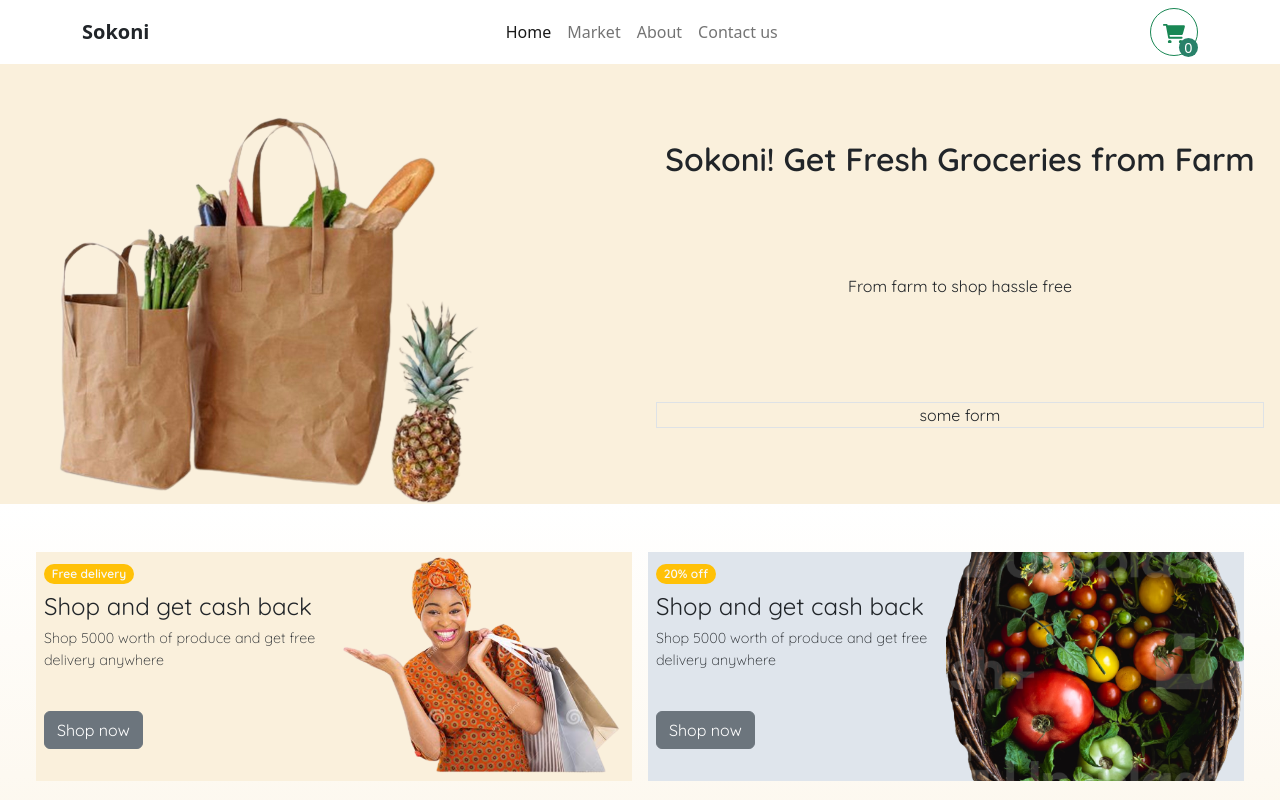
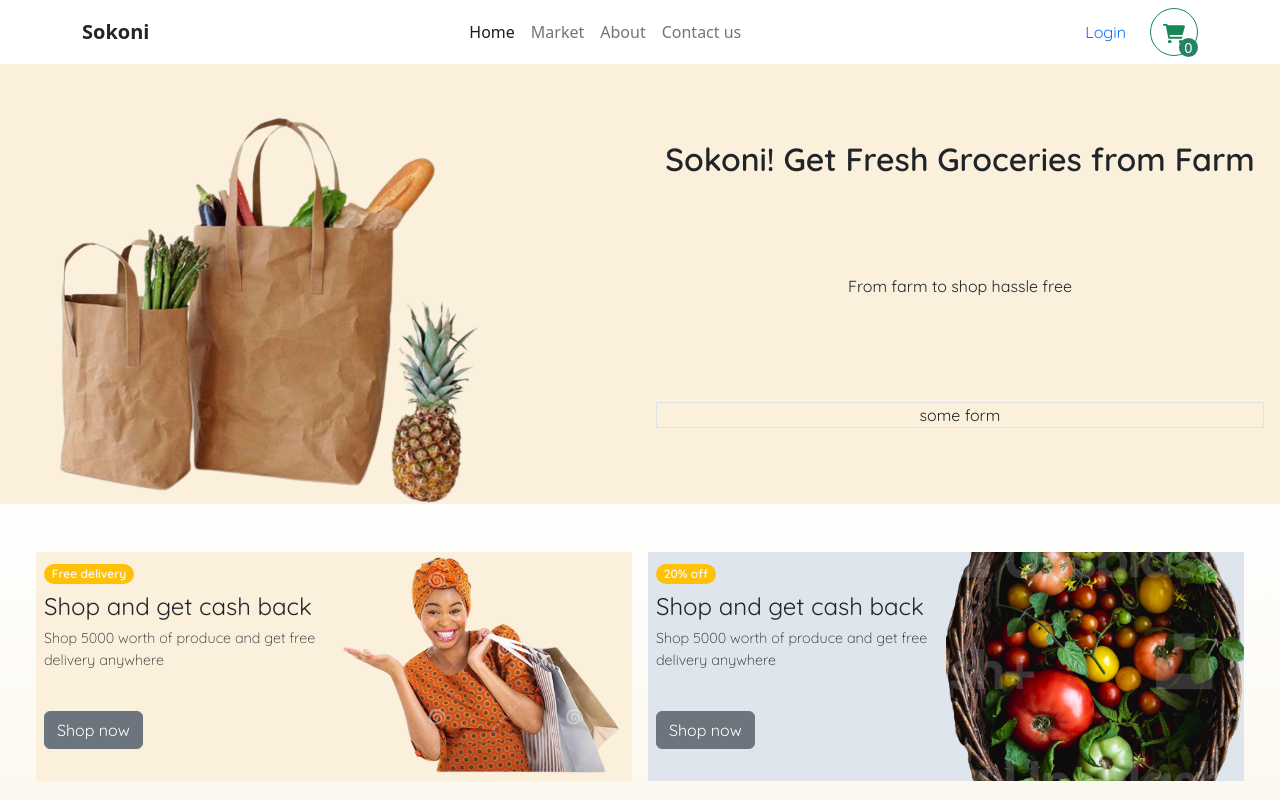
Before and after one commit to blakbox23/Sokoni, a React (Vite) app: page / in a window 1280 px wide. Shown: the top 800 px of the page. Built offline with nearby package versions, Linux system fonts and the light colour scheme; the HTML template or start-up script is replaced by a standard one.

Commit message:
Add the login button on mobile and expanded  navbars

```diff
--- a/src/components/MobileNav.tsx
+++ b/src/components/MobileNav.tsx
@@ -7,24 +7,26 @@ import NavDropdown from "react-bootstrap/NavDropdown";
 import Offcanvas from "react-bootstrap/Offcanvas";
 import { NavLink } from "react-router-dom";
 import { useShoppingCart } from "../context/ShoppingCartContext";
-import '../App.css'
+import "../App.css";
 
 function MobileNav() {
-    const {openCart, cartQuantity } = useShoppingCart()
+  const { openCart, cartQuantity } = useShoppingCart();
 
   return (
     <>
       {["sm"].map((expand) => (
-        <Navbar key={expand} bg="light" expand={expand} className="bg-white" >
+        <Navbar key={expand} bg="light" expand={expand} className="bg-white">
           <Container className="d-flex justify-content-between">
-            <Navbar.Toggle aria-controls={`offcanvasNavbar-expand-${expand}`} className="togle"/>
+            <Navbar.Toggle
+              aria-controls={`offcanvasNavbar-expand-${expand}`}
+              className="togle"
+            />
             <div className="fw-bold fs-5">Sokoni</div>
 
             <Navbar.Offcanvas
               id={`offcanvasNavbar-expand-${expand}`}
               aria-labelledby={`offcanvasNavbarLabel-expand-${expand}`}
               placement="start"
-
             >
               <Offcanvas.Header closeButton>
                 <Offcanvas.Title id={`offcanvasNavbarLabel-expand-${expand}`}>
@@ -32,9 +34,9 @@ function MobileNav() {
                 </Offcanvas.Title>
               </Offcanvas.Header>
               <Offcanvas.Body>
-                <div style={{margin: "auto"}}>
-                <Nav className="justify-content-end flex-grow-1 pe-3" >
-                  <Nav.Link to="/" as={NavLink} data-bs-dismiss="offcanvas">
+                <div style={{ margin: "auto" }}>
+                  <Nav className="justify-content-end flex-grow-1 pe-3">
+                    <Nav.Link to="/" as={NavLink}>
                       Home
                     </Nav.Link>
                     <Nav.Link to="/market" as={NavLink}>
@@ -46,16 +48,24 @@ function MobileNav() {
                     <Nav.Link to="/market" as={NavLink}>
                       Contact us
                     </Nav.Link>
-                  {/* <NavLink style={{marginRight:"1rem"}} to="/market">Login</NavLink> */}
+
+                    <Nav.Link className={"d-md-none d-sm-none"} to="/market" as={NavLink}>
+                      Login
+                    </Nav.Link>
+
 
                   </Nav>
                 </div>
-
               </Offcanvas.Body>
             </Navbar.Offcanvas>
 
-                    {/* <NavLink style={{marginRight:"1rem"}} to="/market">Login</NavLink> */}
-
+            <NavLink
+              className={"d-none d-sm-block p-2"}
+              style={{ marginRight: "1rem", textDecoration: "none", fontFamily: "Quicksand, sans-serif" }}
+              to="/market"
+            >
+              Login
+            </NavLink>
 
             <Button
               onClick={openCart}
@@ -73,7 +83,7 @@ function MobileNav() {
               <div
                 className="rounded-circle d-flex justify-content-center align-items-center"
                 style={{
-                backgroundColor:"#288169",
+                  backgroundColor: "#288169",
                   color: "white",
                   width: "1.2rem",
                   height: "1.2rem",
@@ -81,7 +91,7 @@ function MobileNav() {
                   bottom: 0,
                   right: 0,
                   transform: "translate(5%, 10%)",
-                fontSize: "0.9rem"
+                  fontSize: "0.9rem",
                 }}
               >
                 {cartQuantity}
```
Lines whose indentation alone changed are shown as unchanged.
